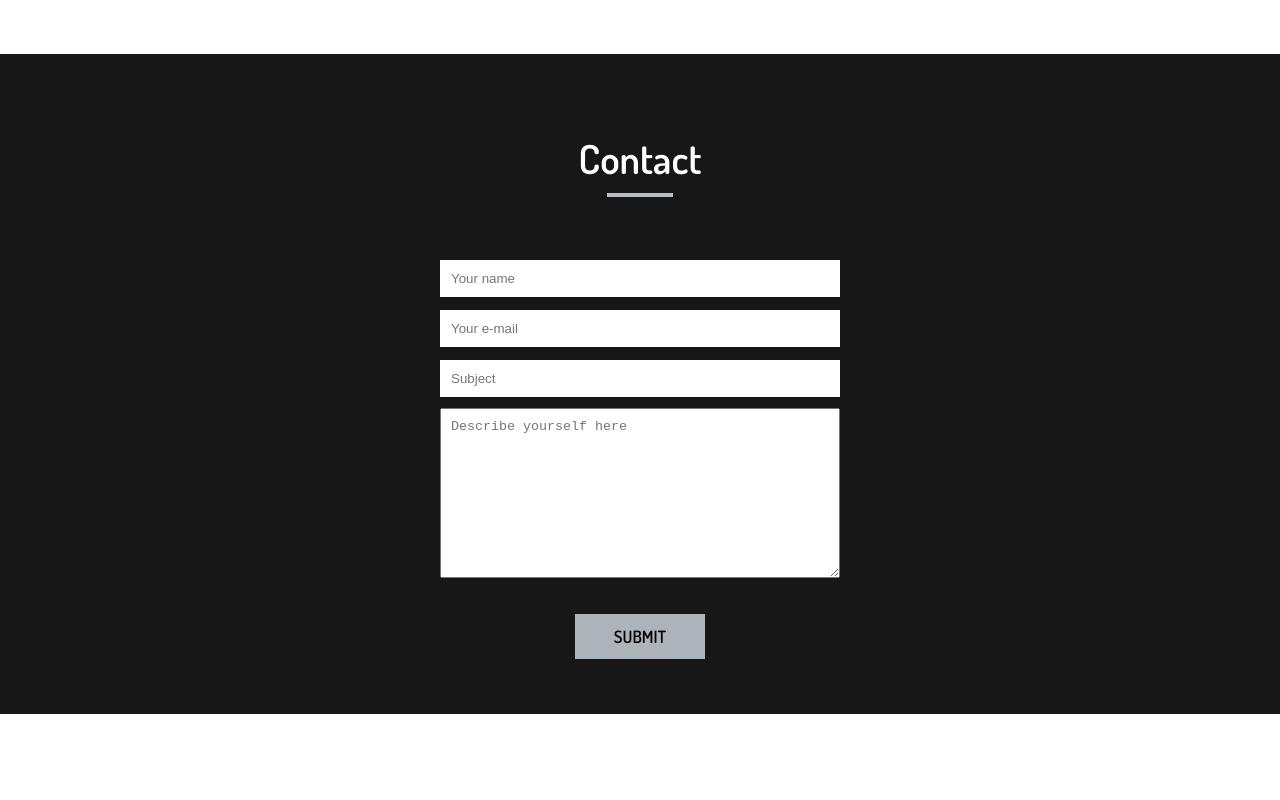
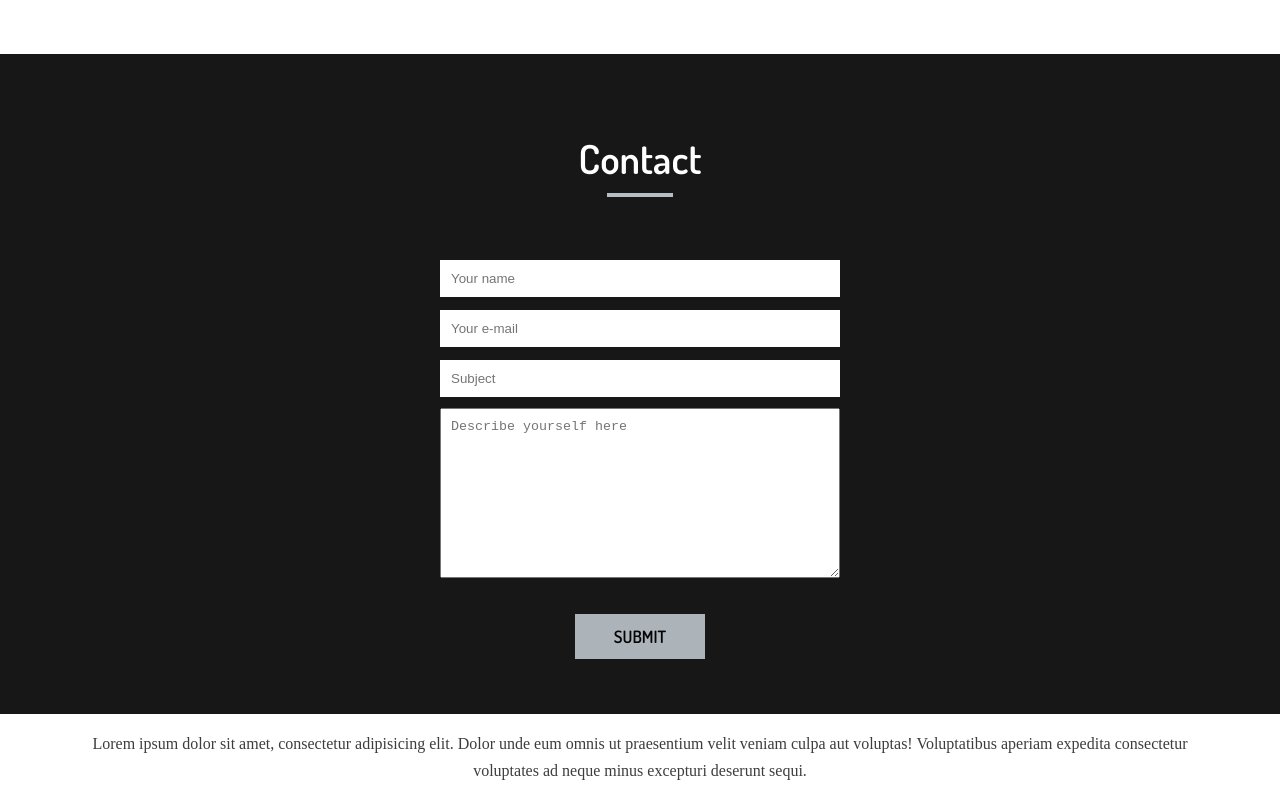
Before and after one commit to Stachurson/MeteOrCode, a website: page index.html in a window 1280 px wide. Shown: the part 3805-4605 px from the top of the page. Before the commit the page ends 4519 px from the top, so only its background shows below. Drawn offline with Linux system fonts and the light colour scheme.

Commit message:
Add html footer

```diff
--- a/index.html
+++ b/index.html
@@ -141,5 +141,11 @@
             </div>
         </section>
 
+        <footer class="page-footer">
+            <div class="container">
+                <p>Lorem ipsum dolor sit amet, consectetur adipisicing elit. Dolor unde eum omnis ut praesentium velit veniam culpa aut voluptas! Voluptatibus aperiam expedita consectetur voluptates ad neque minus excepturi deserunt sequi.</p>
+            </div>
+        </footer>
+
     </body>
 </html>
```
